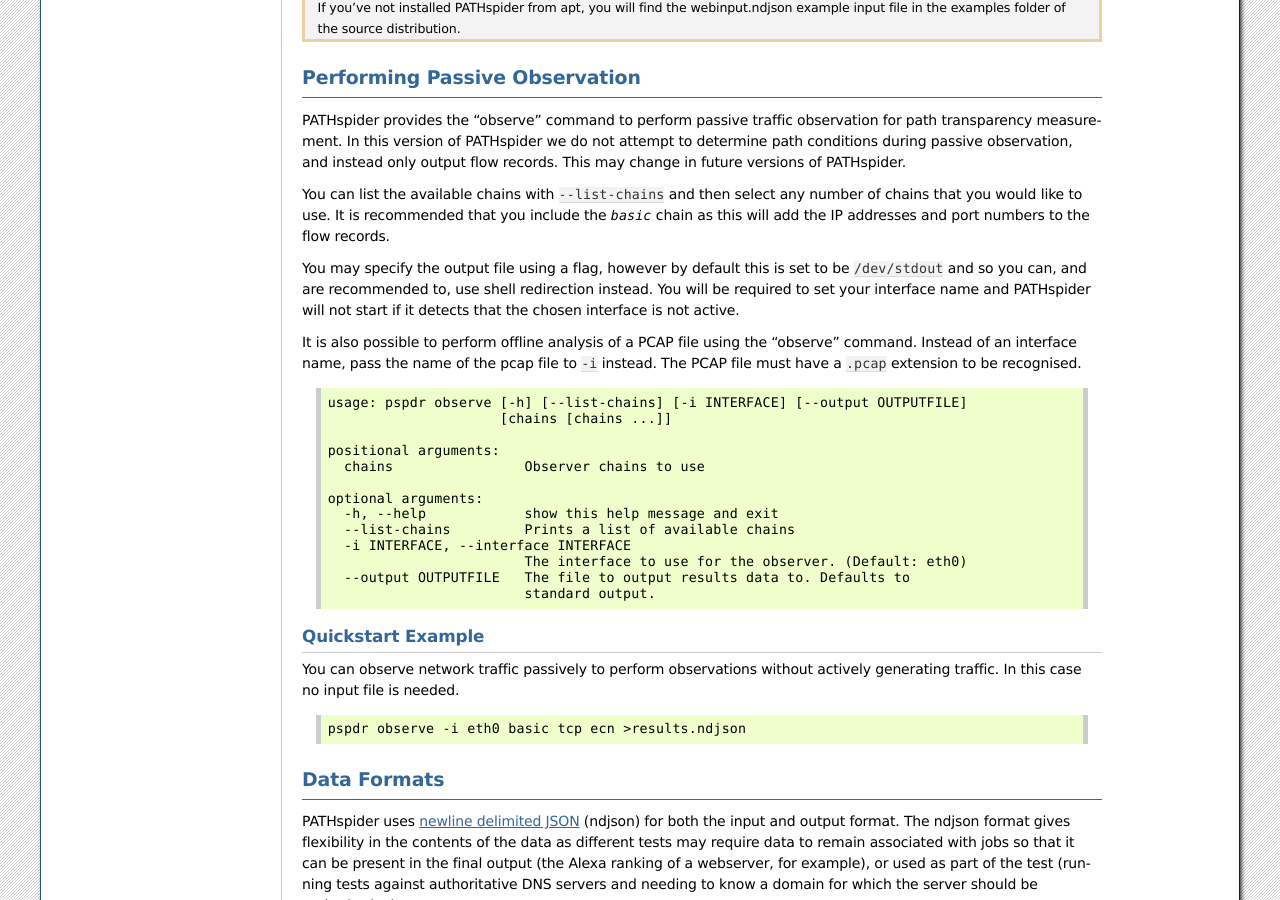
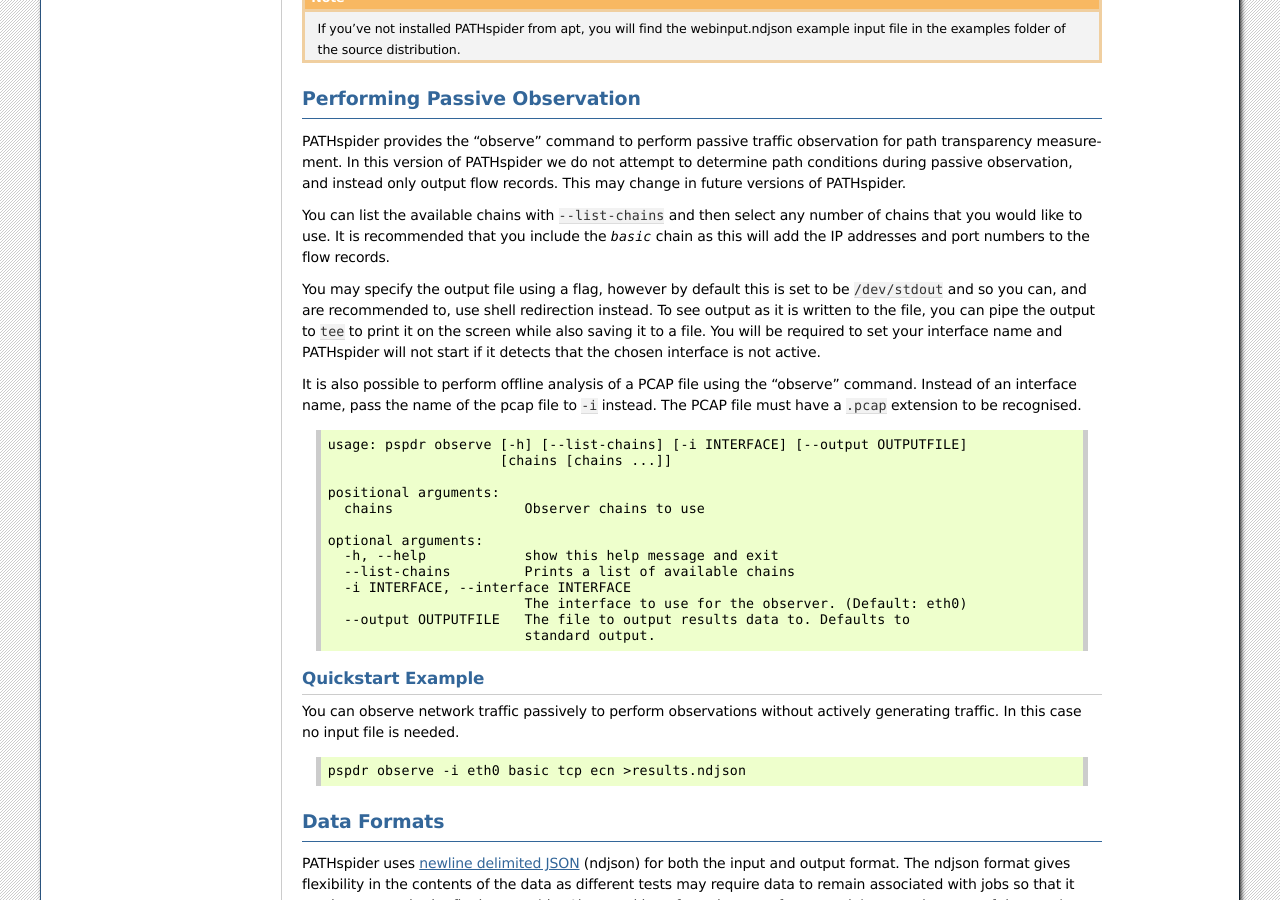
Before and after one commit to mami-project/pathspider, a Sphinx documentation site: the page built from doc/using.rst, in a window 1280 px wide and 900 px high, scrolled down 1466 px. Built offline with Sphinx 7.4.7, drawn with Linux system fonts in a browser that asks for light colours; the version number could not be read and is left out; some of the changed text lies outside the part shown.

Commit message:
doc: Explains how to use tee (Fixes: #192)

```diff
--- a/doc/using.rst
+++ b/doc/using.rst
@@ -42,7 +42,9 @@
 
 You may specify input and output files using flags, however by default these
 are set to be stdin and stdout and so you can, and are recommended to, use
-shell redirection instead.
+shell redirection instead. To see output as it is written to the file, you can
+pipe the output to ``tee`` to print it on the screen while also saving it to
+a file.
 
 You will be required to set your interface name and PATHspider will not start
 if it detects that the chosen interface is not active.
@@ -113,9 +115,10 @@
 
 You may specify the output file using a flag, however by default this is set to
 be ``/dev/stdout`` and so you can, and are recommended to, use shell
-redirection instead. You will be required to set your interface name and
-PATHspider will not start if it detects that the chosen interface is not
-active.
+redirection instead. To see output as it is written to the file, you can
+pipe the output to ``tee`` to print it on the screen while also saving it to
+a file. You will be required to set your interface name and PATHspider will not
+start if it detects that the chosen interface is not active.
 
 It is also possible to perform offline analysis of a PCAP file using the
 "observe" command. Instead of an interface name, pass the name of the pcap file
```
